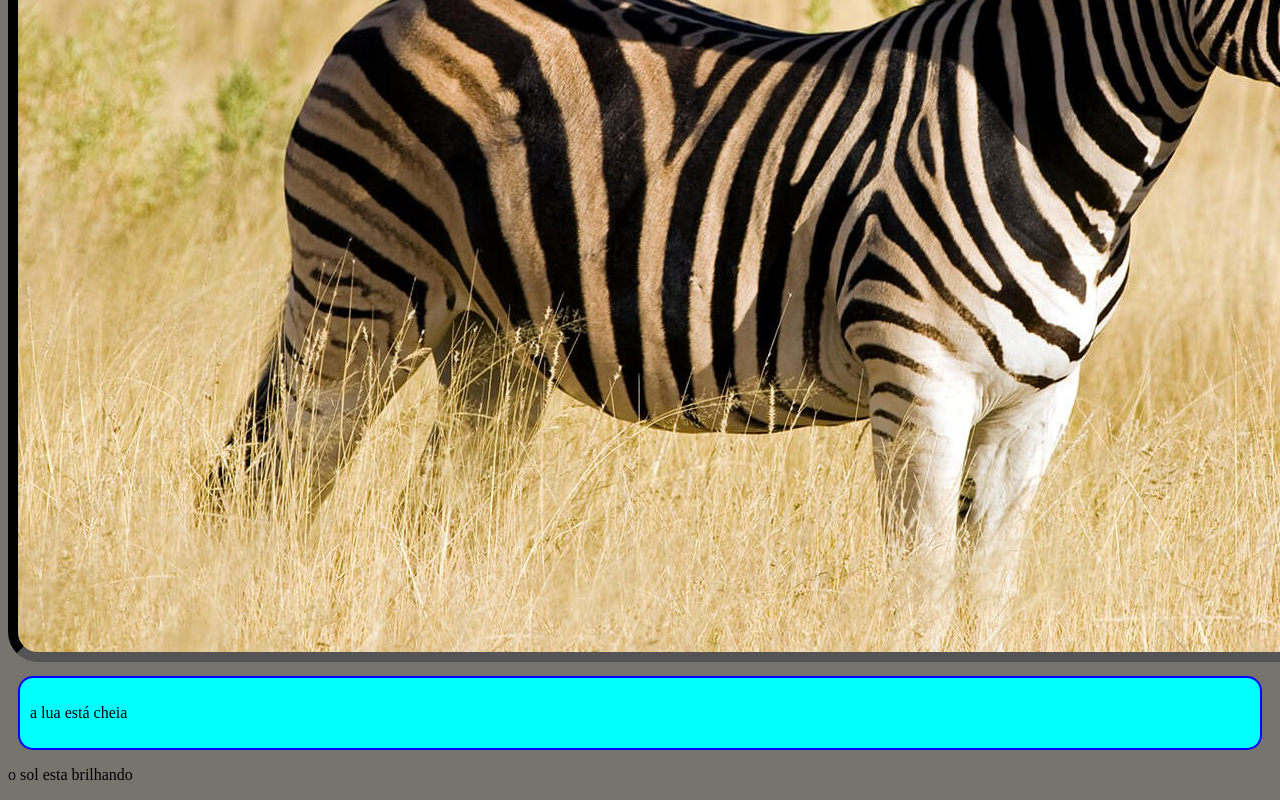
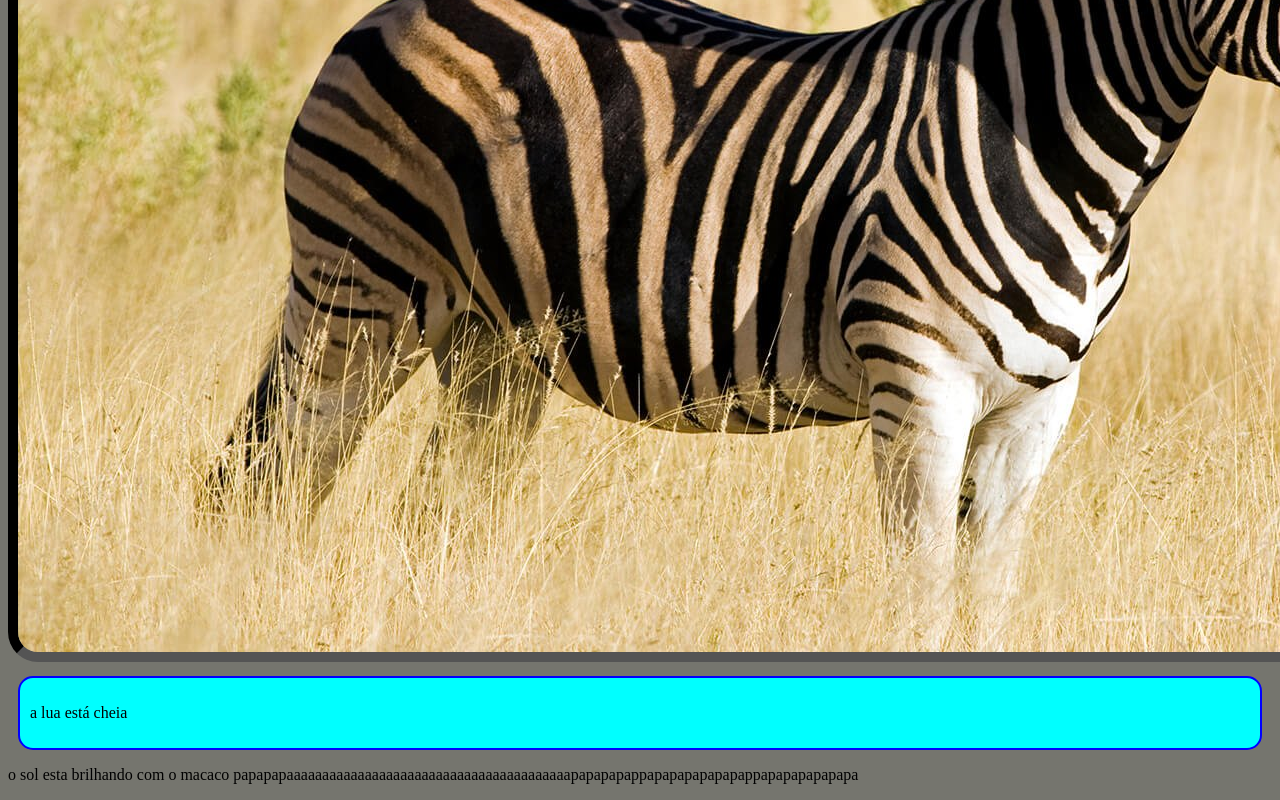
Before and after one commit to marcuevinicius/aula2primeirasimagens, a plain HTML site: page index.html in a window 1280 px wide. Shown: the part 1377-2177 px from the top of the page. Drawn offline with Linux system fonts and the light colour scheme.

Commit message:
mudei a frase principal

```diff
--- a/index.html
+++ b/index.html
@@ -23,7 +23,7 @@
         <p> a lua está cheia</p><!--caixa 1 com base no texto-->
     </div>
     <div class="caixa2">
-        <p> o sol esta brilhando </p><!--a caixa 2 para texto-->
+        <p> o sol esta brilhando com o macaco papapapaaaaaaaaaaaaaaaaaaaaaaaaaaaaaaaaaaaaaaaapapapapappapapapapapapappapapapapapapa</p><!--a caixa 2 para texto-->
     </div>
 </body>
 </html>
```
